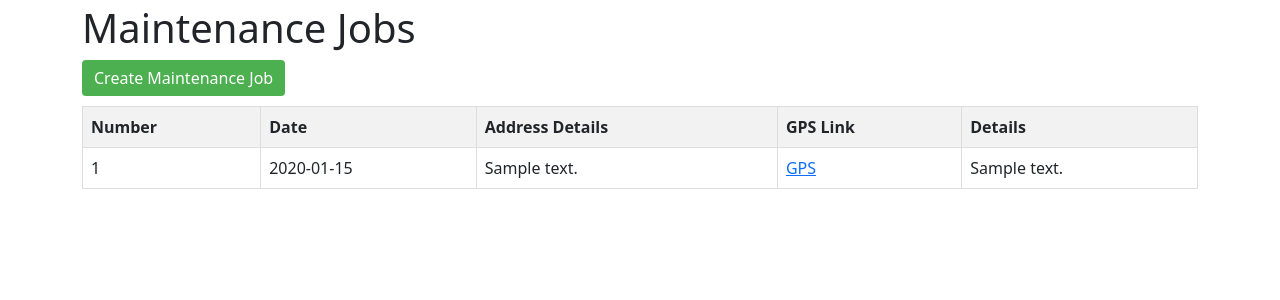
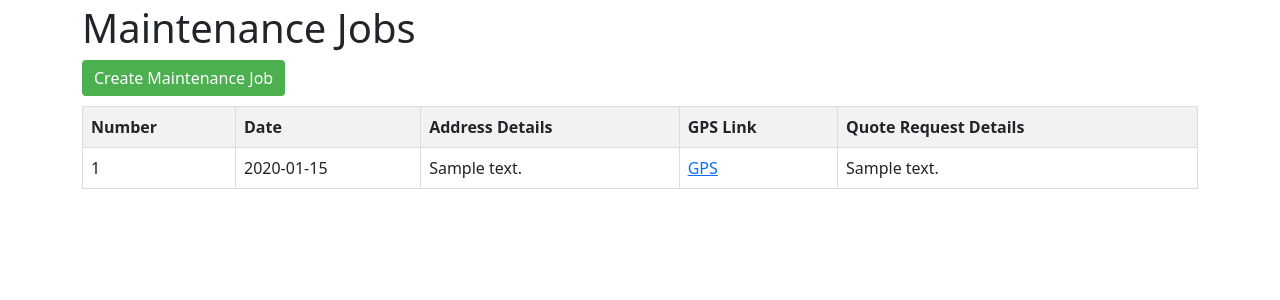
Before and after one commit to wizzardx/manies_maintenance_manager, a Django app: template marnies_maintenance_manager/templates/jobs/job_list.html in a window 1280 px wide. Shown: the part 56-356 px from the top of the page. Run offline with Django 4.2, Linux system fonts and the light colour scheme; the template is opened without the code that fills it: most values are stand-ins (such as "Sample title", 1, 10 or a date in 2020); some libraries are stand-ins or nearby versions.

Commit message:
Change HTML heading for Maintenance List from "Details" to "Quote Request Details"

```diff
--- a/marnies_maintenance_manager/functional_tests/test_maintenance_jobs.py
+++ b/marnies_maintenance_manager/functional_tests/test_maintenance_jobs.py
@@ -191,7 +191,7 @@ def _create_new_job(
         "Date",
         "Address Details",
         "GPS Link",
-        "Details",
+        "Quote Request Details",
     ]
 
     ## The second row is the new job
--- a/marnies_maintenance_manager/templates/jobs/job_list.html
+++ b/marnies_maintenance_manager/templates/jobs/job_list.html
@@ -13,7 +13,7 @@
         <th>Date</th>
         <th>Address Details</th>
         <th>GPS Link</th>
-        <th>Details</th>
+        <th>Quote Request Details</th>
       </tr>
     </thead>
     <tbody>
```
Also changed, not shown: marnies_maintenance_manager/jobs/tests/test_pages_return_correct_html.py (+1 -1 lines).
